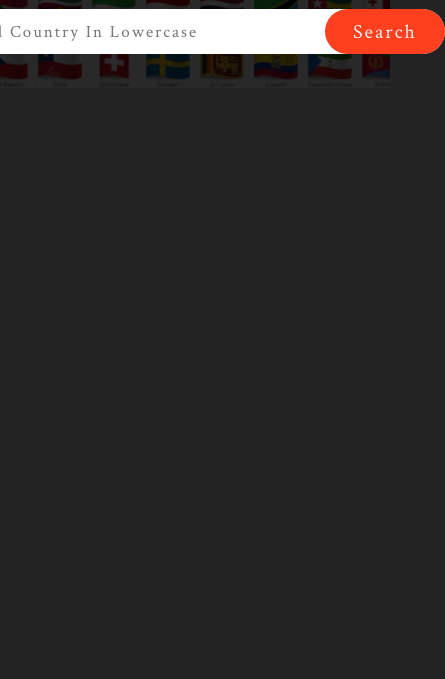
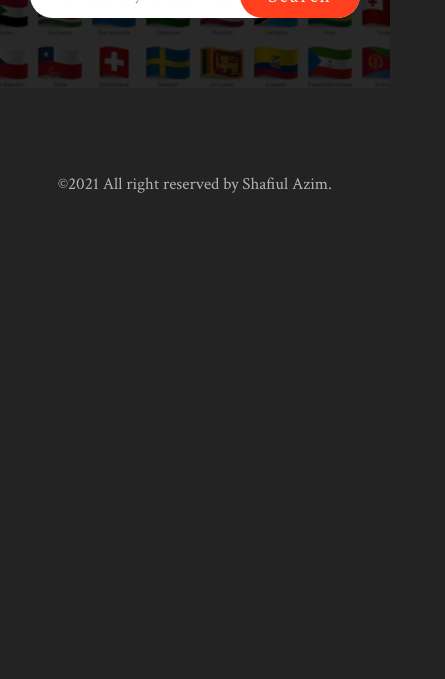
Before and after one commit to Shafiulmizbah2/FindCountry, a plain HTML site: page index.html in a window 390 px wide. Shown: the part 165-844 px from the top of the page, 445 px wide, since content can reach past the window. Drawn offline with Linux system fonts and the light colour scheme.

Commit message:
Make the website responsive

```diff
--- a/index.html
+++ b/index.html
@@ -72,6 +72,10 @@
         </div> -->
     </div>
 
+    <footer>
+        <p>&copy;2021 All right reserved by Shafiul Azim.</p>
+    </footer>
+
     <script src="./main.js"></script>
 </body>
 </html>
--- a/main.js
+++ b/main.js
@@ -78,7 +78,7 @@ form.addEventListener("click",()=>{
     let inp = document.querySelector(".input-box").value;
     if(inp !== null){
         get(inp);
-        inp.value = "";
+        inp.value == "";
     }
 
 });
--- a/sass/_base.scss
+++ b/sass/_base.scss
@@ -38,4 +38,11 @@ body{
     color: $font;
     letter-spacing: .6rem;
     text-transform: uppercase;
+
+    @media only screen and (max-width:660px){
+        font-size: 2rem;
+    }
+    @media only screen and (max-width:440px){
+        font-size: 1.4rem;
+    }
 }
--- a/sass/_container.scss
+++ b/sass/_container.scss
@@ -18,6 +18,7 @@
         .img-box{
             height: 40%;
             width: 100%;
+            background-color: $font;
             overflow: hidden;
 
             img{
@@ -53,3 +54,15 @@
         }
     }
 }
+
+footer{
+    width: 100%;
+    padding: 2vh 0;
+    display: flex;
+    align-items: center;
+    justify-content: center;
+
+    p{
+        color: rgba($font,.7);
+    }
+}
--- a/sass/_header.scss
+++ b/sass/_header.scss
@@ -13,7 +13,7 @@
         font-size: inherit;
         font-family: inherit;
         height: 4.5rem;
-        min-width: 30rem;
+        min-width: 18rem;
         width: 50rem;
 
         .input-box{
@@ -34,7 +34,17 @@
                 font-size: inherit;
                 color: rgba($gray,.7);
                 text-transform: capitalize;
+                @media only screen and (max-width:660px){
+                    font-size: 1.5rem;
+                }
             }
+
+            @media only screen and (max-width:660px){
+                font-size: 1.5rem;
+                letter-spacing: .1rem;
+            }
+
+
         }
 
         .btn{
@@ -64,6 +74,17 @@
             &:hover{
                 background-color: $colorful;
             }
+
+        }
+
+        @media only screen and (max-width:660px){
+            font-size: 2rem;
+            width: 35rem;
+        }
+
+        @media only screen and (max-width:440px){
+            font-size: 2rem;
+            width: 33rem;
         }
     }
 }
```
Also changed, not shown: css/main.css, 1 other file.
